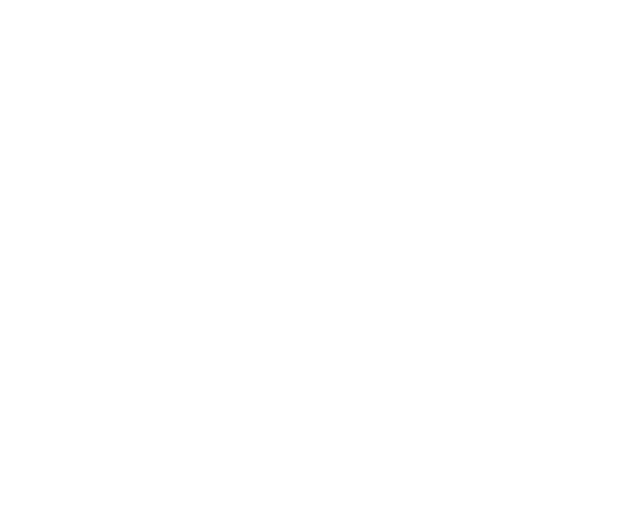
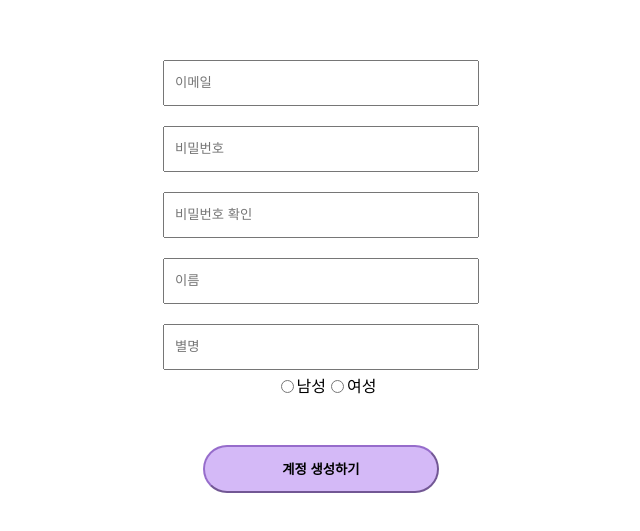
Before and after one commit to hobbyfive/hobbyfive_front, a React (Create React App) app: page /signup in a window 1280 px wide. Before the commit this address had no page. Shown: the part 129-660 px from the top of the page, without its empty margins (319-959 px from the left). Built offline with nearby package versions, Linux system fonts and the light colour scheme.

Commit message:
refact: signup

```diff
--- a/src/App.js
+++ b/src/App.js
@@ -1,6 +1,6 @@
 import { Route, Routes } from 'react-router-dom';
 import Main from './pages/Main';
-import Join from './pages/Join';
+import SignUp from './pages/SignUp';
 import Create from './pages/Create';
 import MyPage from './pages/MyPage';
 
@@ -8,7 +8,7 @@ function App() {
   return (
     <Routes>
     <Route path="/" element={<Main />} />
-    <Route path="/join" element={<Join />} />
+    <Route path="/signup" element={<SignUp />} />
     <Route path="/create" element={<Create />} />
     <Route path="/mypage" element={<MyPage />} />
   </Routes>
--- a/src/pages/Join.jsx
+++ /dev/null
@@ -1,11 +0,0 @@
-import React from 'react';
-
-const Join = () => {
-    return (
-        <div>
-          Join
-        </div>
-    );
-};
-
-export default Join;
--- /dev/null
+++ b/src/pages/SignUp.css
@@ -0,0 +1,39 @@
+.loginregister {
+    display: flex;
+    align-items: center;
+    justify-content: center;
+    height: 100vh;
+}
+.loginregister__input {
+    width: 300px;
+    height: 40px;
+    padding-left: 10px;
+    margin: 10px;
+}
+.loginregister__input_checkbox {
+    height: 10px;
+    display: flex;
+    align-items: center;
+    justify-content: center;
+    vertical-align: center;
+    padding-left: 10px;
+}
+
+.loginregister__button {
+    vertical-align: center;
+    background-color: rgba(190, 149, 243, 0.656);
+    color: rgb(0, 0, 0);
+    border-color:rgba(118, 70, 180, 0.656);
+    font-weight: 700;
+    width: 70%;
+    border-radius: 30px;
+    height: 48px;
+    margin-top: 5px;
+    text-align: center;
+
+}
+
+.submit-button {
+    margin-top: 50px;
+    text-align: center;
+}
--- /dev/null
+++ b/src/pages/SignUp.jsx
@@ -0,0 +1,57 @@
+import React, {useState} from 'react'
+import './SignUp.css'
+
+function SignUp() {
+  const [email, setEmail] = useState("");
+  const [password, setPassword] = useState("")
+  const [confirmPassword, setConfirmPassword] = useState("")
+  const [name, setName] = useState("")
+  const [nickname, setNickName] = useState("")
+
+
+  const onEmailHandler = (event) => {
+      setEmail(event.currentTarget.value)
+  }
+
+  const onPasswordHandler = (event) => {
+      setPassword(event.currentTarget.value)
+  }
+
+  const onConfirmPasswordHandler = (event) => {
+      setConfirmPassword(event.currentTarget.value)
+  }
+
+  const onNameHandler = (event) => {
+    setName(event.currentTarget.value)
+  }
+
+  const onNickNameHandler = (event) => {
+    setNickName(event.currentTarget.value)
+  }
+
+  const onSubmit = (event) => {
+    event.preventDefault()
+    if(password !== confirmPassword) {
+      return alert('비밀번호와 비밀번호확인은 같아야 합니다.')
+    }
+  }
+
+  return (
+    <div class="loginregister">
+      <form>
+          <div><input name="email" type="email" placeholder="이메일" value={email} onChange={onEmailHandler} class="loginregister__input"/></div>
+          <div><input name="password" type="password" placeholder="비밀번호" value={password} onChange={onPasswordHandler} class="loginregister__input"/></div>
+          <div><input name="confirmPassword" type="password" placeholder="비밀번호 확인" value={confirmPassword} onChange={onConfirmPasswordHandler} class="loginregister__input"/></div>
+          <div><input name="name" type="text" placeholder="이름" value={name} onChange={onNameHandler} class="loginregister__input"/></div>
+          <div><input name="nickname" type="text" placeholder="별명" value={nickname} onChange={onNickNameHandler} class="loginregister__input"/></div>
+          <div class="loginregister__input_checkbox">
+            <input id="gender_man" type="radio" name="gender"/>남성
+            <input id="gender_woman" type="radio" name="gender"/>여성
+            <div id="genderError" class="error"></div>
+          </div>
+          <div className="submit-button"><button type="submit" onSubmit={onSubmit} class="loginregister__button">계정 생성하기</button></div>
+      </form>
+    </div>
+  );
+}
+export default SignUp;
```
